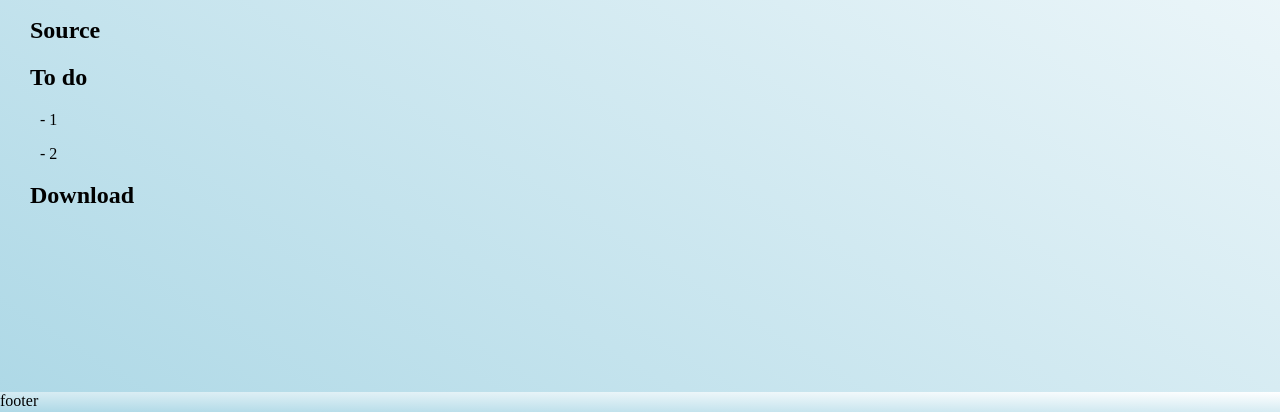
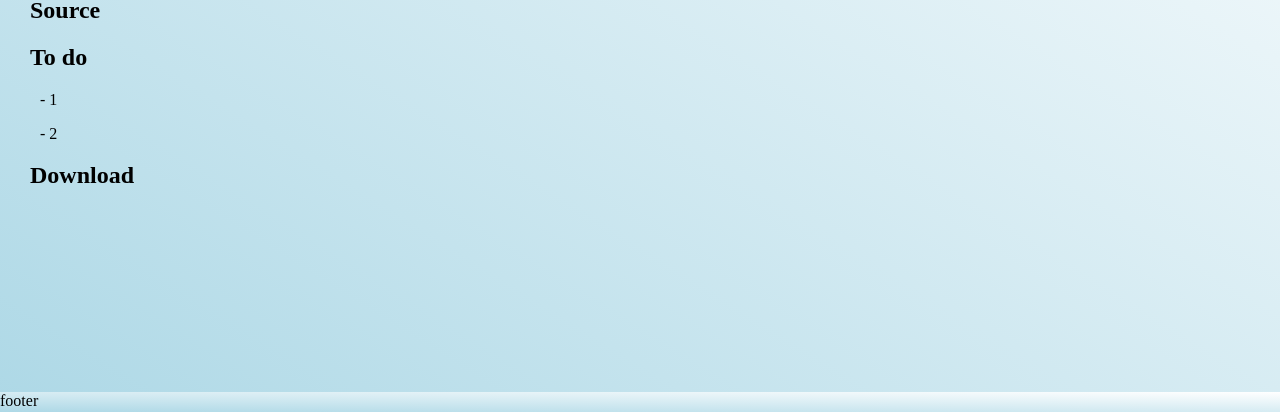
Before and after one commit to sanyicz/sanyicz.github.io, a plain HTML site: page empty.html in a window 1280 px wide. Shown: the part 388-800 px from the top of the page. Drawn offline with Linux system fonts and the light colour scheme.

Commit message:
Update style.css

```diff
--- a/style.css
+++ b/style.css
@@ -120,7 +120,7 @@ a.menu2 { /* links that have class=menu2 */
 	/* border: solid 1px green; */
 	/* height: 100vh; */
 	overflow: hidden; /* to contain elements (image, etc) */
-	padding: 20px 30px 20px 30px;
+	padding: 0px 30px 20px 30px;
 	text-align: justify;
 	/* background-image: linear-gradient(to bottom right, lightblue, white); */
 	background-color: transparent;
@@ -132,7 +132,6 @@ a.menu2 { /* links that have class=menu2 */
 
 #contentWrap {
 	padding-bottom: 20px; /* same as footer height */
-	/*padding: 20px 30px 20px 30px;*/
 	display: block;
 	overflow: auto;
 }
```
